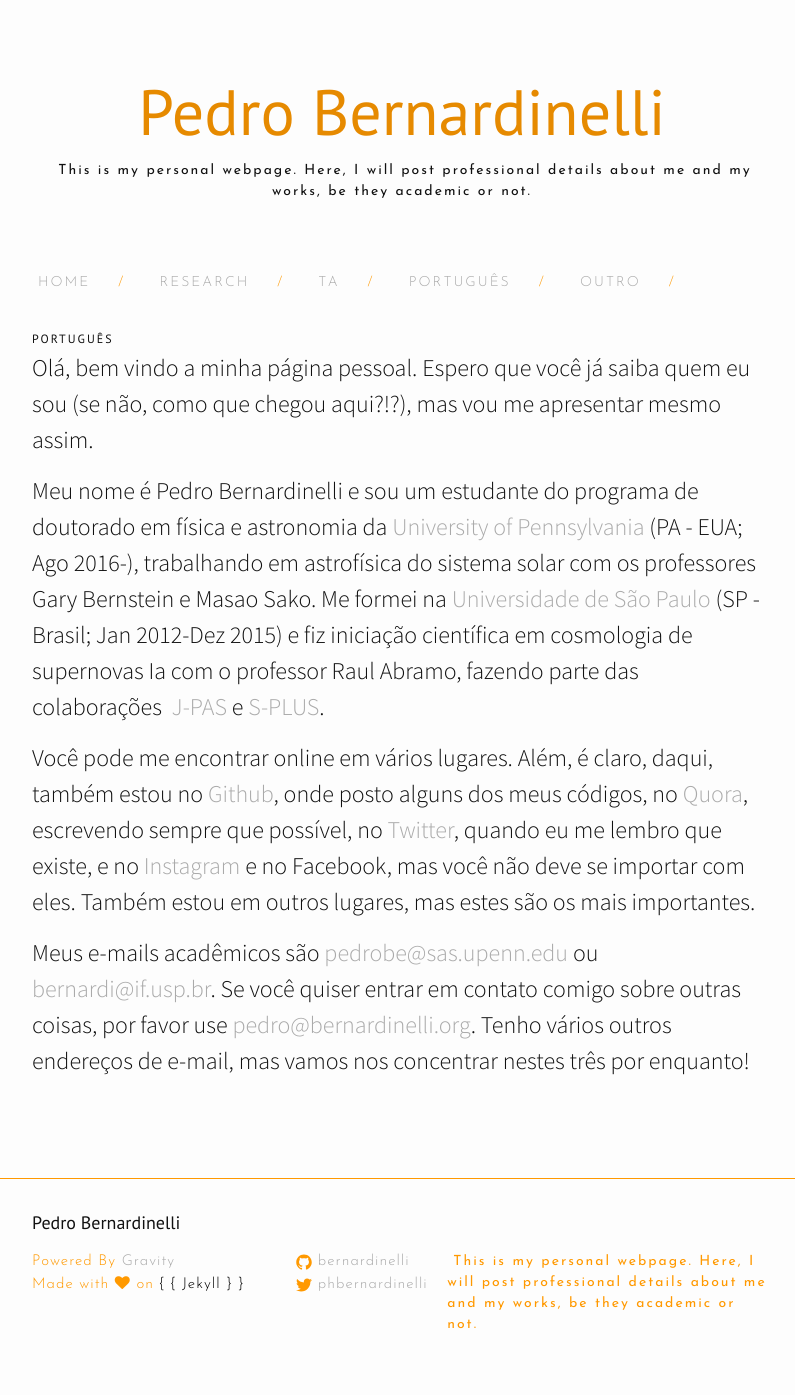
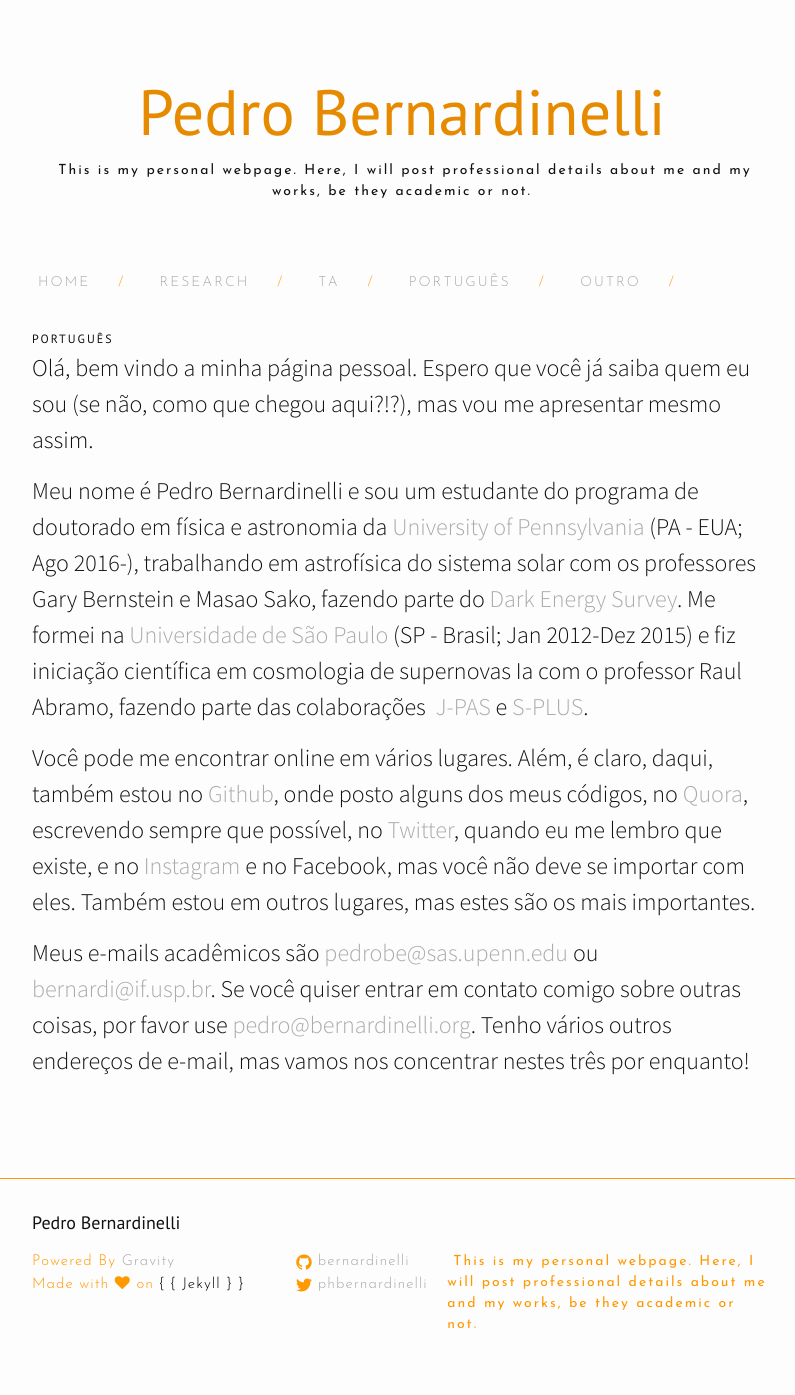
Before and after one commit to bernardinelli/bernardinelli.github.io, a Jekyll site: the page built from index05-portugues.md, in a window 1280 px wide. Shown: the whole page, without its empty margins (238-1033 px from the left). Built offline with Jekyll 4.4.1, drawn with Linux system fonts in a browser that asks for light colours; nearby versions of some CDN libraries.

Commit message:
Update index05-portugues.md

```diff
--- a/index05-portugues.md
+++ b/index05-portugues.md
@@ -6,7 +6,7 @@
 
 Olá, bem vindo a minha página pessoal. Espero que você já saiba quem eu sou (se não, como que chegou aqui?!?), mas vou me apresentar mesmo assim.
 
-Meu nome é Pedro Bernardinelli e sou um estudante do programa de doutorado em física e astronomia da [University of Pennsylvania](https://www.physics.upenn.edu/people/graduate-students/pedro-henrique-bernardinelli) (PA - EUA; Ago 2016-), trabalhando em astrofísica do sistema solar com os professores Gary Bernstein e Masao Sako. Me formei na [Universidade de São Paulo](http://portal.if.usp.br/ifusp/pt-br/users/bernardi) (SP - Brasil; Jan 2012-Dez 2015) e fiz iniciação científica em cosmologia de supernovas Ia com o professor Raul Abramo, fazendo parte das colaborações  [J-PAS](http://j-pas.org/ "Javalambre Physics of the Accelerating Universe Astrophysical Survey") e [S-PLUS](http://www.iag.usp.br/labcosmos/en/s-plus/ "Southern Photometric Local Universe Survey").
+Meu nome é Pedro Bernardinelli e sou um estudante do programa de doutorado em física e astronomia da [University of Pennsylvania](https://www.physics.upenn.edu/people/graduate-students/pedro-henrique-bernardinelli) (PA - EUA; Ago 2016-), trabalhando em astrofísica do sistema solar com os professores Gary Bernstein e Masao Sako, fazendo parte do [Dark Energy Survey](https://www.darkenergysurvey.org). Me formei na [Universidade de São Paulo](http://portal.if.usp.br/ifusp/pt-br/users/bernardi) (SP - Brasil; Jan 2012-Dez 2015) e fiz iniciação científica em cosmologia de supernovas Ia com o professor Raul Abramo, fazendo parte das colaborações  [J-PAS](http://j-pas.org/ "Javalambre Physics of the Accelerating Universe Astrophysical Survey") e [S-PLUS](http://www.iag.usp.br/labcosmos/en/s-plus/ "Southern Photometric Local Universe Survey").
 
 Você pode me encontrar online em vários lugares. Além, é claro, daqui, também estou no [Github](https://github.com/bernardinelli "Pedro Bernardinelli"), onde posto alguns dos meus códigos, no [Quora](https://www.quora.com/profile/Pedro-Henrique-Bernardinelli "Pedro Bernardinelli"), escrevendo sempre que possível, no [Twitter](https://twitter.com/phbernardinelli), quando eu me lembro que existe, e no [Instagram](https://www.instagram.com/pedrohbernardinelli/) e no Facebook, mas você não deve se importar com eles. Também estou em outros lugares, mas estes são os mais importantes.
 
```
